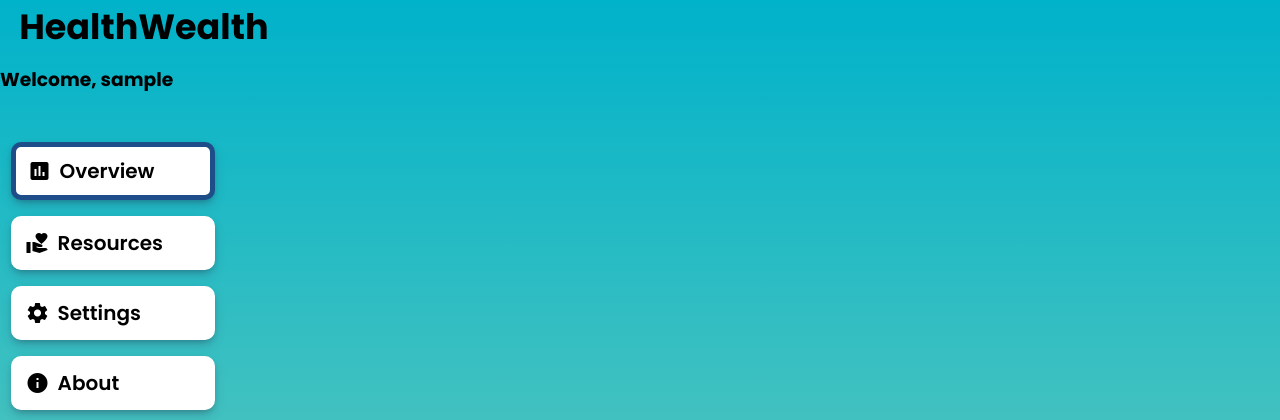
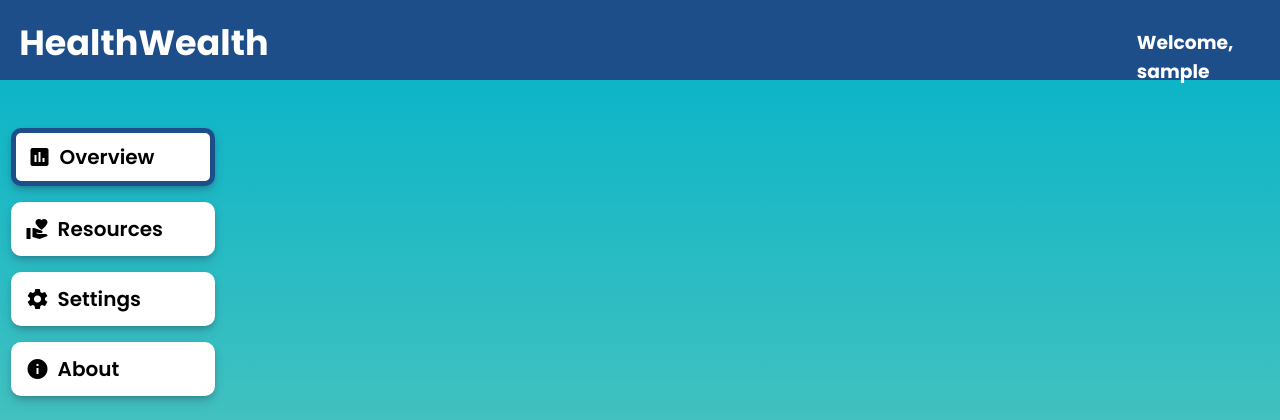
Before and after one commit to ericu-u/GirlHacks, a Django app: page /dashboard in a window 1280 px wide. Shown: the top 420 px of the page. Run offline with Django 4.2, Linux system fonts and the light colour scheme; a user stored in the database is signed in; tables that the repository leaves empty hold one stand-in row (values such as "Sample post"); some libraries are stand-ins or nearby versions.

Commit message:
fixing nav

```diff
--- a/dashboard/static/css/dashboard.css
+++ b/dashboard/static/css/dashboard.css
@@ -11,6 +11,14 @@ body {
 }
 
 /* Top Nav */
+nav {
+  display: flex;
+  flex-direction: row;
+  height: 10vh;
+  padding-top: 2vh;
+  color: white;
+  background-color: #1D4E89;
+}
 nav h1 {
   flex: 1;
   font-size: 35px;
```
